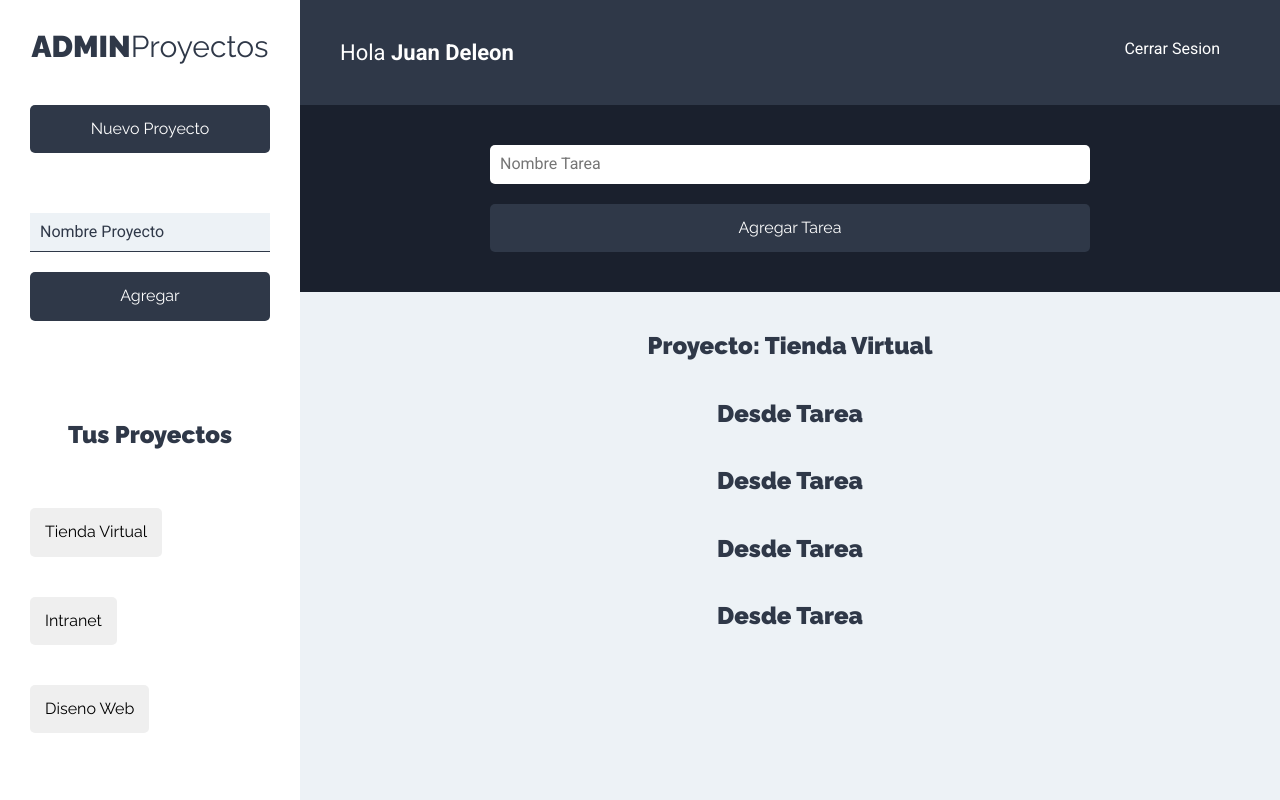
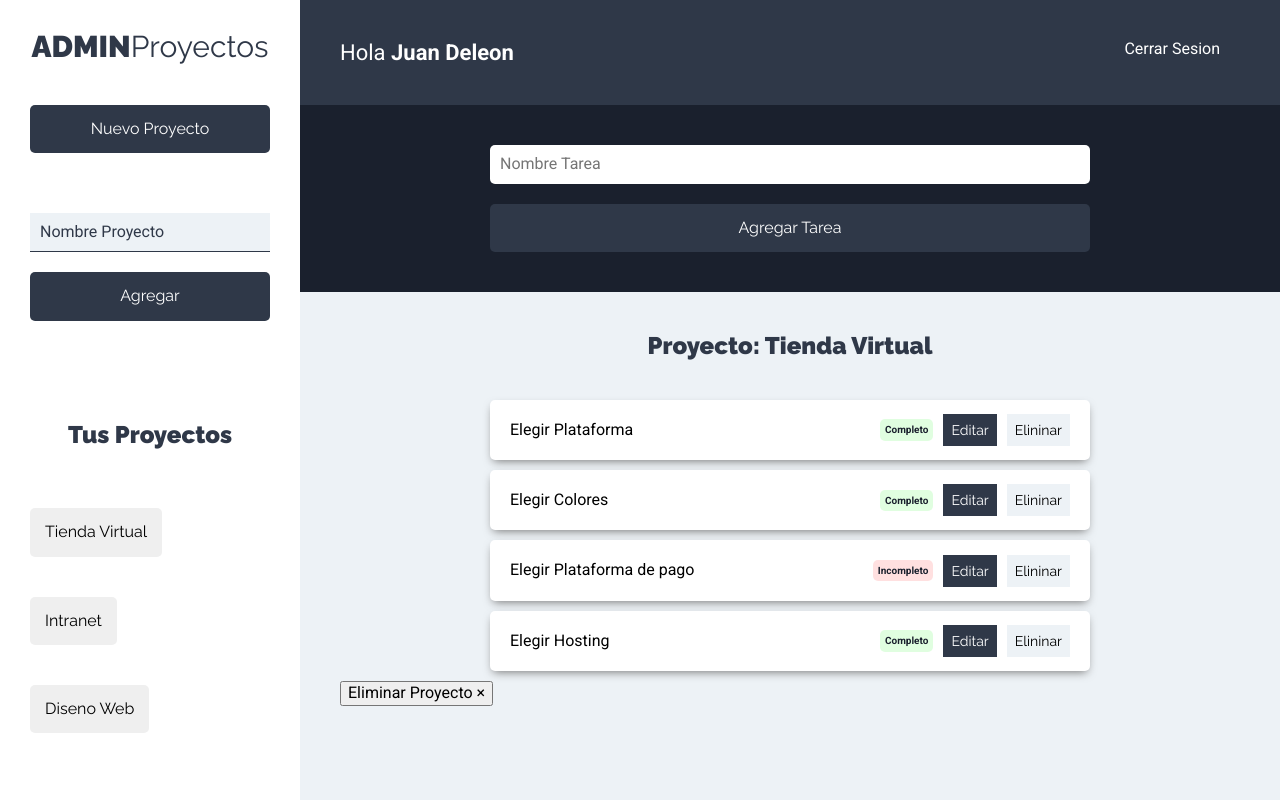
Before and after one commit to navnelson7/manejador_de_proyectos, a React (Create React App) app: page /proyectos in a window 1280 px wide. Built offline with nearby package versions, Linux system fonts and the light colour scheme.

Commit message:
Lista las tareas y agregando botones de accion

```diff
--- a/src/components/tareas/ListadoTareas.js
+++ b/src/components/tareas/ListadoTareas.js
@@ -15,10 +15,16 @@ const ListadoTareas = () => {
                     ? (<li className="tarea"><p>No hay Tareas</p></li>)
 
                     : tareasProyectos.map(tarea => (
-                        <Tarea />
+                        <Tarea
+                            tarea={tarea}
+                        />
                     ))
                 }
             </ul>
+            <button
+                type="button"
+
+            >Eliminar Proyecto &times;</button>
         </Fragment>
     );
 }
--- a/src/components/tareas/Tarea.js
+++ b/src/components/tareas/Tarea.js
@@ -1,7 +1,38 @@
 import React from 'react';
-const Tarea = () => {
+const Tarea = ({tarea}) => {
     return (
-        <h2>Desde Tarea</h2>
+        <li className="tarea sombra">
+            <p>{tarea.nombre}</p>
+            <div className="estado">
+                {tarea.estado
+                    ?
+                    (
+                        <button
+                            type="button"
+                            className="completo"
+                        >Completo</button>
+                    )
+                    :
+                    (
+                        <button
+                            type="button"
+                            className="incompleto"
+                        >Incompleto</button>
+                    )
+                }
+            </div>
+            <div className="acciones">
+                <button
+                    type="button"
+                    className="btn btn-primario"
+                >Editar</button>
+
+                <button
+                    type="button"
+                    className="btn btn-secundario"
+                >Elininar</button>
+            </div>
+        </li>
      );
 }
 
```
Also changed, not shown: src/components/proyectos/Proyectos.js (line endings or trailing spaces).
